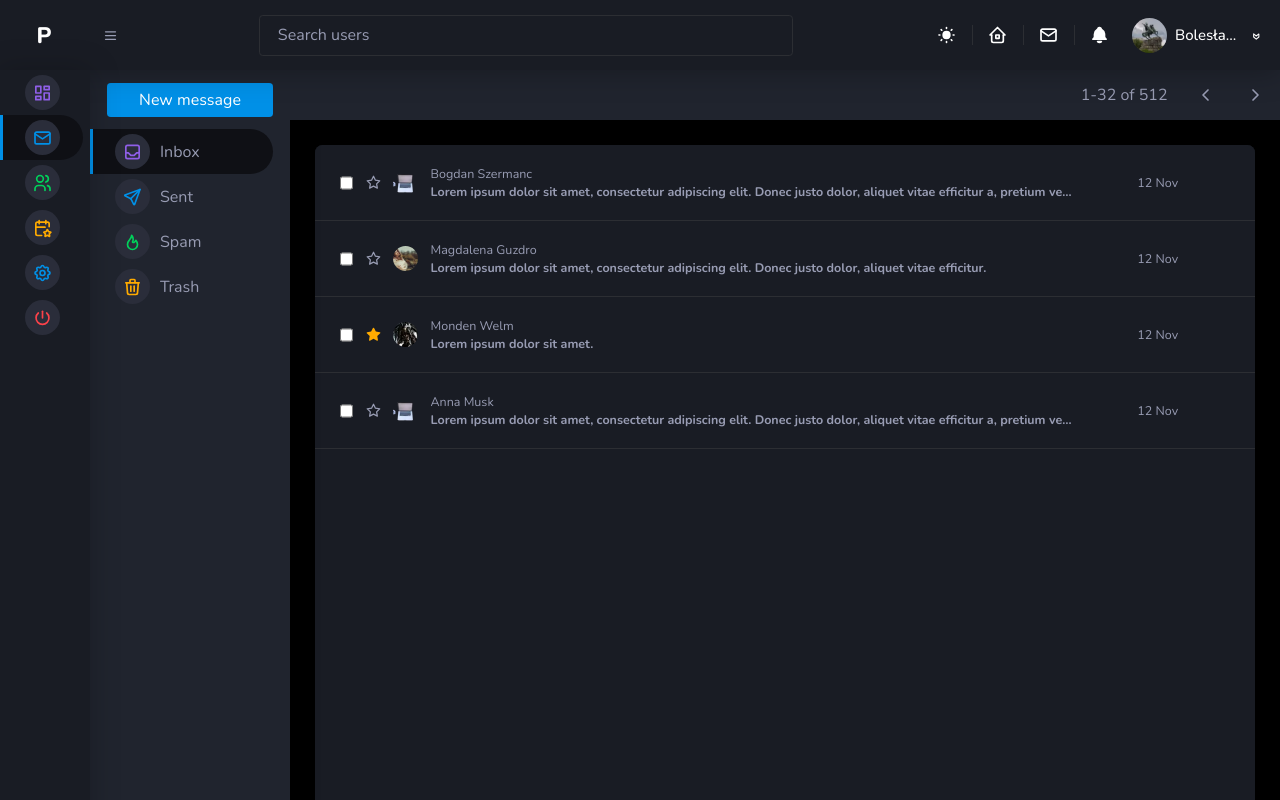
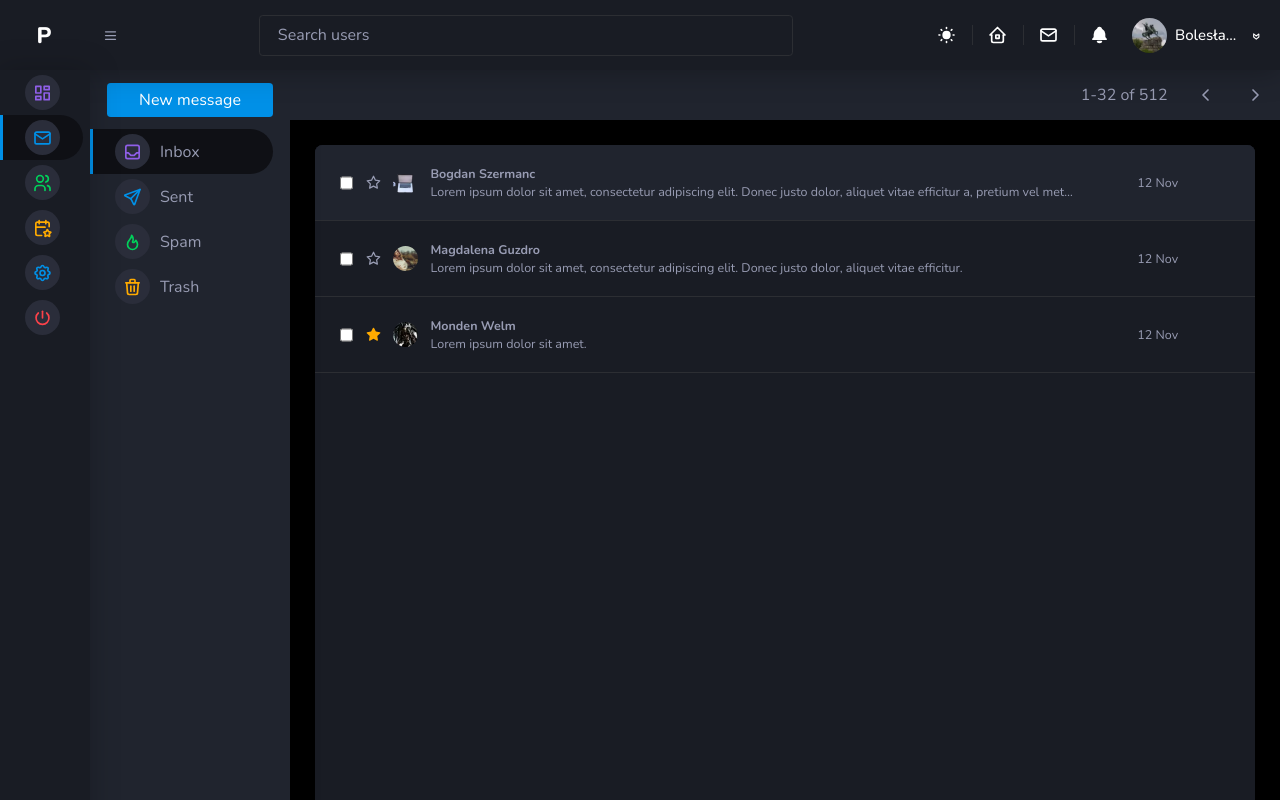
Before and after one commit to hadamalush/pwa-crew-admin-dashboard, a React (Vite) app: page /inbox in a window 1280 px wide. Shown: the top 800 px of the page. Built offline with nearby package versions, Linux system fonts and the light colour scheme.

Commit message:
feat: Added message slice

```diff
--- a/package.json
+++ b/package.json
@@ -15,6 +15,7 @@
     "class-variance-authority": "^0.7.0",
     "classnames": "^2.3.2",
     "clsx": "^2.0.0",
+    "date-fns": "^2.30.0",
     "framer-motion": "^10.16.4",
     "react": "^18.2.0",
     "react-chartjs-2": "^5.2.0",
--- a/src/components/transitions/Inbox/MessageItem.tsx
+++ b/src/components/transitions/Inbox/MessageItem.tsx
@@ -4,29 +4,18 @@ import Icon from "../../UI/Icons/Icon";
 import Avatar from "../Avatar";
 import Container from "../../UI/Container";
 import { cn } from "../../../util/utils";
+import { messageProps } from "../../../global/message-slice";
+import { format } from "date-fns";
 
-export type messageItemProps = {
-  id: string;
-  owner: string;
-  email: string;
-  subject: string;
-  description: string;
-  avatarSrc: string;
-  isFeatured: boolean;
-  date: Date;
+type dataMessage = {
+  dataMessage: messageProps;
 };
-
-interface dataMessage {
-  dataMessage: messageItemProps;
-}
 
 const MessageItem = ({ dataMessage }: dataMessage) => {
   //   const [isFeatured, setIsFeatured] = useState(false);
-  const { id, owner, subject, avatarSrc, isFeatured, date } = dataMessage;
-
-  const day = date.getDate();
-  const month = date.toLocaleString("en-US", { month: "long" }).slice(0, 3);
-  const slicedMonth = month.charAt(0).toUpperCase() + month.slice(1, 3);
+  const { id, owner, subject, avatarSrc, isFeatured, isRead, date } = dataMessage;
+  const newDate = new Date(date);
+  const formattedDate = format(newDate, "dd MMM");
 
   const handleCheckbox = () => {
     // const messageId = e.target.id;
@@ -42,8 +31,11 @@ const MessageItem = ({ dataMessage }: dataMessage) => {
   };
   return (
     <li
-      className="flex w-full mx-auto  text-xl xlg:text-2xl text-black dark:text-textPrimary px-5 border-pLight dark:border-borderPrimary border-b
-   md:py-3 md:px-10"
+      className={cn(
+        `flex w-full mx-auto  text-xl xlg:text-2xl text-black dark:text-textPrimary px-5 border-pLight dark:border-borderPrimary border-b
+   md:py-3 md:px-10`,
+        { "dark:bg-primaryDarkBrighter bg-slate-200": !isRead }
+      )}
     >
       <input type="checkbox" id={id} onClick={handleCheckbox} className="cursor-pointer" />
 
@@ -64,17 +56,15 @@ const MessageItem = ({ dataMessage }: dataMessage) => {
         as="div"
         className="w-9/12 xs:w-10/12 md:w-9/12 xlg:w-10/12 xxl:w-11/12 flex-col p-5 items-start"
       >
-        <p className="text-ellipsis whitespace-nowrap overflow-hidden w-full">{owner}</p>
+        <p className="text-ellipsis whitespace-nowrap overflow-hidden w-full font-semibold">
+          {owner}
+        </p>
         <Container as="div" className="w-full">
-          <p className="text-ellipsis whitespace-nowrap overflow-hidden font-semibold w-full">
-            {subject}
-          </p>
+          <p className="text-ellipsis whitespace-nowrap overflow-hidden w-full">{subject}</p>
         </Container>
       </Container>
       <Container as="div" className="flex-col mx-auto">
-        <time>
-          {day} {slicedMonth}
-        </time>
+        <time>{formattedDate}</time>
         <Button variant="outline" className="h-max self-center" onClick={handleFeatured}>
           <Icon
             iconName={isFeatured ? "starFilled" : "star"}
--- a/src/components/transitions/Inbox/MessagesList.tsx
+++ b/src/components/transitions/Inbox/MessagesList.tsx
@@ -1,14 +1,32 @@
 import { cn } from "../../../util/utils";
 import { basicVariant } from "../../variants/variants";
-import { DUMMY_INBOXMESSAGES } from "../dummy-items";
+// import { DUMMY_INBOXMESSAGES } from "../dummy-items";
 import MessageItem from "./MessageItem";
+import { useGlobalSelector } from "../../../global/hooks";
+import { useDispatch } from "react-redux";
+import { useCallback, useEffect } from "react";
+import { filterMessages } from "../../../global/message-slice";
 
 const MessagesList = () => {
+  const dispatch = useDispatch();
+  const messages = useGlobalSelector((state) => state.messages.inboxMessages);
+
+  const dipatchFilterMessages = useCallback(() => {
+    dispatch(filterMessages({ pageName: "inbox" }));
+  }, [dispatch]);
+
+  useEffect(() => {
+    dipatchFilterMessages();
+  }, [dipatchFilterMessages]);
+
   return (
     <ul
-      className={cn(basicVariant({ box: "default" }), "w-full h-screen rounded-none md:rounded-xl")}
+      className={cn(
+        basicVariant({ box: "default" }),
+        "w-full h-screen rounded-none md:rounded-xl overflow-hidden"
+      )}
     >
-      {DUMMY_INBOXMESSAGES.map((message) => (
+      {messages.map((message) => (
         <MessageItem key={message.id} dataMessage={message} />
       ))}
     </ul>
--- a/src/components/transitions/dummy-items.ts
+++ b/src/components/transitions/dummy-items.ts
@@ -1,5 +1,4 @@
 import { IconNameType } from "../UI/Icons/IconBase";
-import { messageItemProps } from "./Inbox/MessageItem";
 
 type DUMMY_MESSAGESTYPE = {
   id: string;
@@ -147,7 +146,7 @@ export const DUMMY_USERS = [
   },
 ];
 
-export const DUMMY_INBOXMESSAGES: messageItemProps[] = [
+export const DUMMY_INBOXMESSAGES = [
   {
     id: "mes1",
     owner: "Bogdan Szermanc",
@@ -158,7 +157,10 @@ export const DUMMY_INBOXMESSAGES: messageItemProps[] = [
     description:
       "Lorem ipsum dolor sit amet, consectetur adipiscing elit. Donec justo dolor, aliquet vitae efficitur a, pretium vel metus. Sed sapien ligula, iaculis quis erat in, bibendum consectetur sapien. Cras tincidunt hendrerit orci, ac sodales risus pellentesque eget. Curabitur elementum consequat finibus. Pellentesque finibus lorem sapien, ut lobortis purus blandit non. Maecenas est tellus, condimentum sed erat vel, ullamcorper feugiat dolor. Suspendisse consequat luctus erat, ac fermentum metus aliquet vel. Nunc tincidunt nisl vel scelerisque molestie. Proin eu leo consectetur, bibendum mi ornare, finibus libero. Vestibulum ante ipsum primis in faucibus orci luctus et ultrices posuere cubilia curae; Suspendisse efficitur rhoncus nunc, nec tincidunt turpis.",
     isFeatured: false,
-    date: new Date(),
+    isInSpam: false,
+    isInTrash: false,
+    isRead: false,
+    date: new Date().toDateString(),
   },
   {
     id: "mes2",
@@ -170,7 +172,10 @@ export const DUMMY_INBOXMESSAGES: messageItemProps[] = [
     description:
       "Lorem ipsum dolor sit amet, consectetur adipiscing elit. Donec justo dolor, aliquet vitae efficitur a, pretium vel metus. Sed sapien ligula, iaculis quis erat in, bibendum consectetur sapien. Cras tincidunt hendrerit orci, ac sodales risus pellentesque eget. Curabitur elementum consequat finibus. Pellentesque finibus lorem sapien, ut lobortis purus blandit non. Maecenas est tellus, condimentum sed erat vel, ullamcorper feugiat dolor. Suspendisse consequat luctus erat, ac fermentum metus aliquet vel. Nunc tincidunt nisl vel scelerisque molestie. Proin eu leo consectetur, bibendum mi ornare, finibus libero. Vestibulum ante ipsum primis in faucibus orci luctus et ultrices posuere cubilia curae; Suspendisse efficitur rhoncus nunc, nec tincidunt turpis.",
     isFeatured: false,
-    date: new Date(),
+    isInSpam: false,
+    isInTrash: false,
+    isRead: true,
+    date: new Date().toISOString(),
   },
   {
     id: "mes3",
@@ -181,7 +186,10 @@ export const DUMMY_INBOXMESSAGES: messageItemProps[] = [
     description:
       "Lorem ipsum dolor sit amet, consectetur adipiscing elit. Donec justo dolor, aliquet vitae efficitur a, pretium vel metus. Sed sapien ligula, iaculis quis erat in, bibendum consectetur sapien. Cras tincidunt hendrerit orci, ac sodales risus pellentesque eget. Curabitur elementum consequat finibus. .",
     isFeatured: true,
-    date: new Date(),
+    isInSpam: false,
+    isInTrash: false,
+    isRead: true,
+    date: new Date().toISOString(),
   },
   {
     id: "mes4",
@@ -193,6 +201,9 @@ export const DUMMY_INBOXMESSAGES: messageItemProps[] = [
     description:
       "Lorem ipsum dolor sit amet, consectetur adipiscing elit. Donec justo dolor, aliquet vitae efficitur a, pretium vel metus. Sed sapien ligula, iaculis quis erat in, bibendum consectetur sapien. Cras tincidunt hendrerit orci, ac sodales risus pellentesque eget. Curabitur elementum consequat finibus. Pellentesque finibus lorem sapien, ut lobortis purus blandit non. Maecenas est tellus, condimentum sed erat vel, ullamcorper feugiat dolor. Suspendisse consequat luctus erat, ac fermentum metus aliquet vel. Nunc tincidunt nisl vel scelerisque molestie. Proin eu leo consectetur, bibendum mi ornare, finibus libero. Vestibulum ante ipsum primis in faucibus orci luctus et ultrices posuere cubilia curae; Suspendisse efficitur rhoncus nunc, nec tincidunt turpis.",
     isFeatured: false,
-    date: new Date(),
+    isInSpam: true,
+    isInTrash: false,
+    isRead: false,
+    date: new Date().toISOString(),
   },
 ];
--- /dev/null
+++ b/src/global/message-slice.ts
@@ -0,0 +1,62 @@
+import { createSlice, type PayloadAction } from "@reduxjs/toolkit";
+import { DUMMY_INBOXMESSAGES } from "../components/transitions/dummy-items";
+
+export interface messageProps {
+  id: string;
+  owner: string;
+  subject: string;
+  avatarSrc: string;
+  isFeatured: boolean;
+  isRead: boolean;
+  date: string;
+}
+
+export interface messageDetailsType extends messageProps {
+  email: string;
+  description: string;
+  isInSpam: boolean;
+  isInTrash: boolean;
+}
+
+type initialStateType = {
+  allMessages: messageDetailsType[];
+  trashMessages: messageProps[];
+  spamMessages: messageProps[];
+  inboxMessages: messageProps[];
+};
+
+const initialState: initialStateType = {
+  allMessages: DUMMY_INBOXMESSAGES,
+  trashMessages: [],
+  spamMessages: [],
+  inboxMessages: [],
+};
+
+export const messageSlice = createSlice({
+  name: "toggle",
+  initialState: initialState,
+  reducers: {
+    filterMessages(state, action: PayloadAction<{ pageName: "trash" | "spam" | "inbox" }>) {
+      if (action.payload.pageName === "inbox") {
+        const inboxMessages = state.allMessages
+          .filter((message) => !message.isInSpam && !message.isInTrash)
+          .map(({ id, owner, subject, avatarSrc, isFeatured, isRead, date }) => ({
+            id,
+            owner,
+            subject,
+            avatarSrc,
+            isFeatured,
+            isRead,
+            date: new Date(date).toISOString(),
+          }));
+
+        console.log(inboxMessages);
+        console.log("inboxMessagesState: ", state.inboxMessages);
+
+        state.inboxMessages = inboxMessages;
+      }
+    },
+  },
+});
+
+export const { filterMessages } = messageSlice.actions;
--- a/src/global/store.ts
+++ b/src/global/store.ts
@@ -1,8 +1,9 @@
 import { configureStore } from "@reduxjs/toolkit";
 import { toggleSlice } from "./toggle-slice";
+import { messageSlice } from "./message-slice";
 
 export const store = configureStore({
-  reducer: { toggle: toggleSlice.reducer },
+  reducer: { toggle: toggleSlice.reducer, messages: messageSlice.reducer },
 });
 
 export type AppDispatch = typeof store.dispatch;
```
Also changed, not shown: 1 other file (tests, documents, lock files or other folders).
